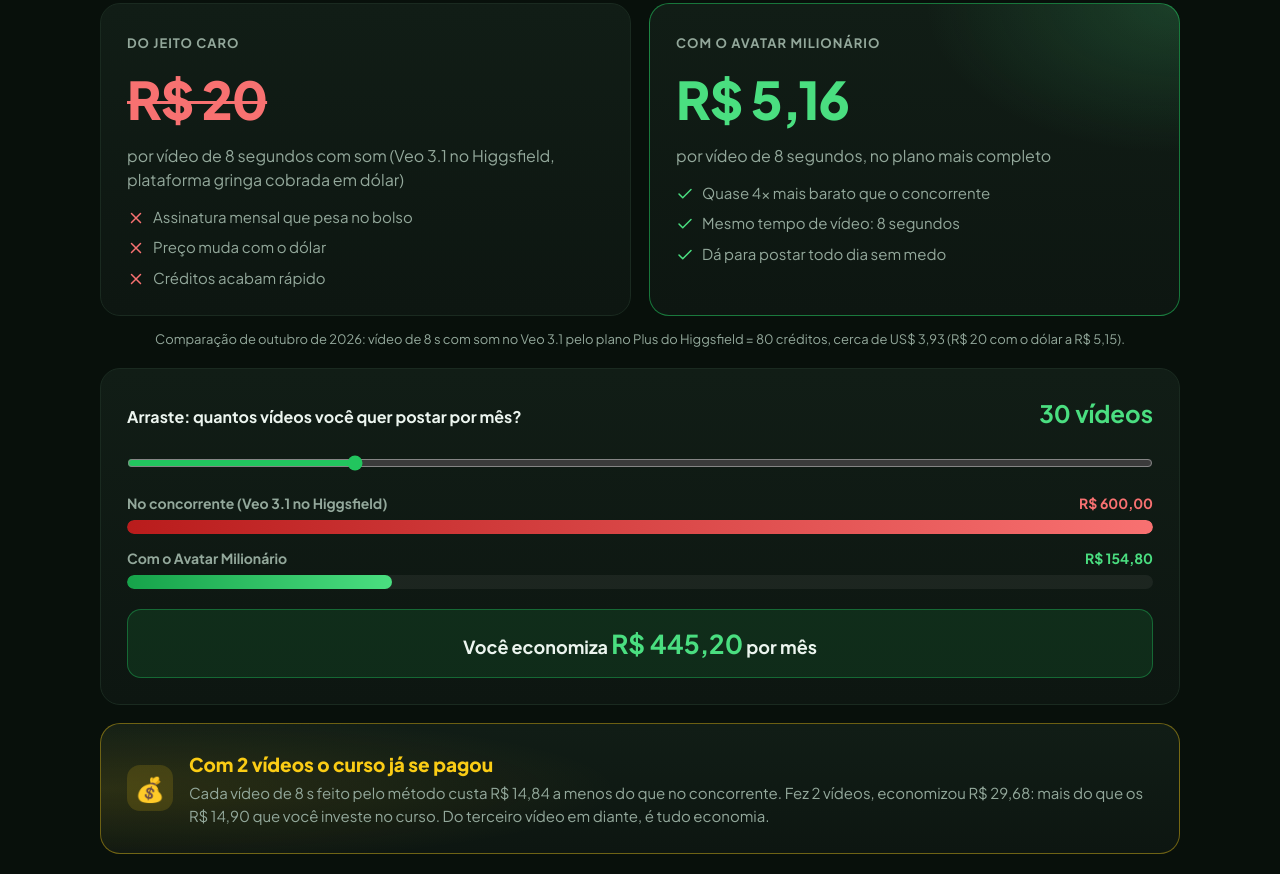
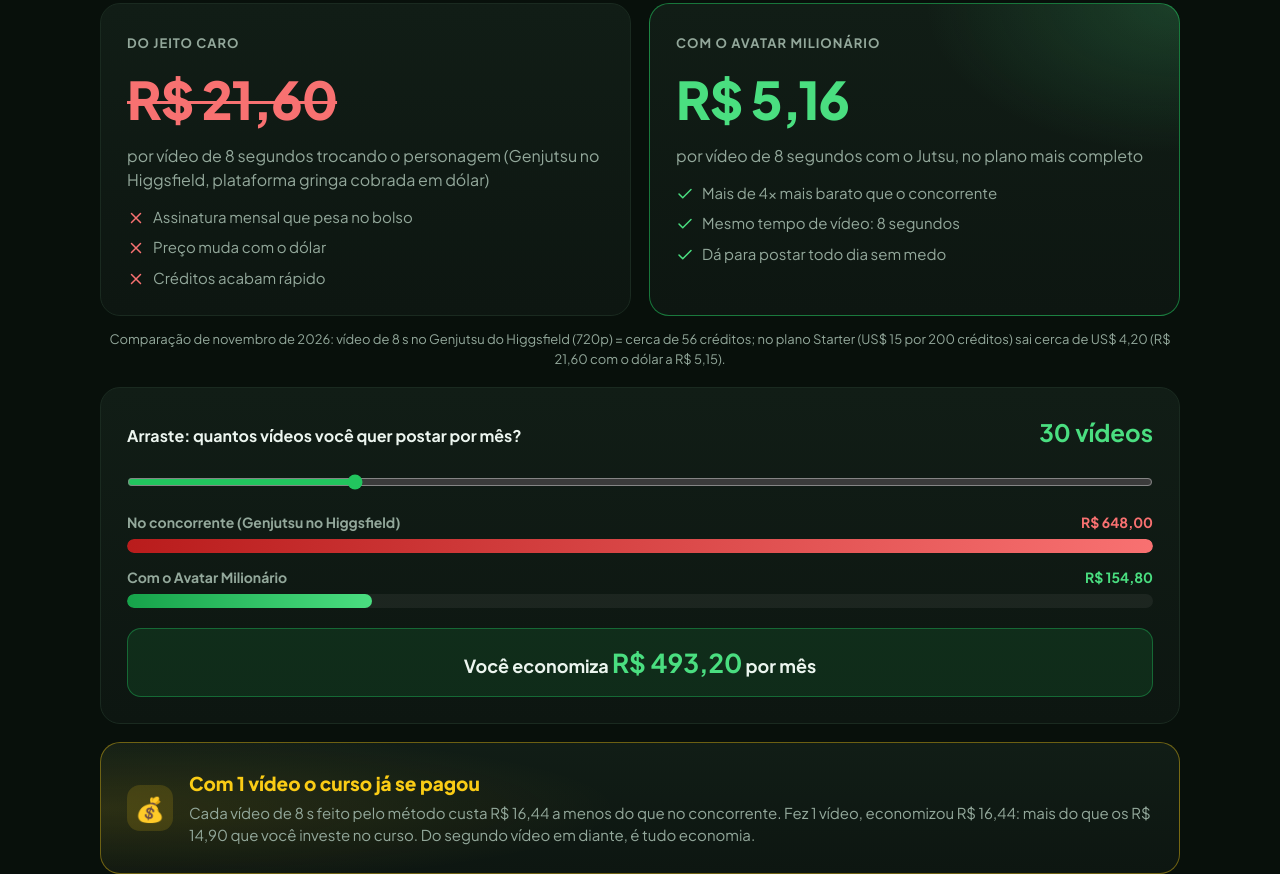
Before and after one commit to alexandrej7888-hue/avatar-milionario-imagens, a plain HTML site: page vendas/index.html in a window 1280 px wide. Shown: the part 3392-4266 px from the top of the page. Drawn offline with Linux system fonts and the light colour scheme; files whose address does not match are found by name.

Commit message:
Vendas: comparação com o Genjutsu do Higgsfield (R$ 21,60 por 8 s)
Co-Authored-By: Claude Opus 5.5 <noreply@anthropic.com>

```diff
--- a/vendas/index.html
+++ b/vendas/index.html
@@ -271,22 +271,22 @@ footer{border-top:1px solid var(--line);padding:30px 0;text-align:center;color:v
  </div>
  <div class="wrap reveal">
   <div class="custo">
-   <div class="card ruim"><small>Do jeito caro</small><div class="v">R$ 20</div><p style="color:var(--mut)">por vídeo de 8 segundos com som (Veo 3.1 no Higgsfield, plataforma gringa cobrada em dólar)</p>
+   <div class="card ruim"><small>Do jeito caro</small><div class="v">R$ 21,60</div><p style="color:var(--mut)">por vídeo de 8 segundos trocando o personagem (Genjutsu no Higgsfield, plataforma gringa cobrada em dólar)</p>
     <ul><li><svg viewBox="0 0 24 24"><path d="M18 6 6 18M6 6l12 12"/></svg>Assinatura mensal que pesa no bolso</li><li><svg viewBox="0 0 24 24"><path d="M18 6 6 18M6 6l12 12"/></svg>Preço muda com o dólar</li><li><svg viewBox="0 0 24 24"><path d="M18 6 6 18M6 6l12 12"/></svg>Créditos acabam rápido</li></ul></div>
-   <div class="card bom"><small>Com o Avatar Milionário</small><div class="v">R$ 5,16</div><p style="color:var(--mut)">por vídeo de 8 segundos, no plano mais completo</p>
-    <ul><li><svg viewBox="0 0 24 24"><path d="M20 6 9 17l-5-5"/></svg>Quase 4x mais barato que o concorrente</li><li><svg viewBox="0 0 24 24"><path d="M20 6 9 17l-5-5"/></svg>Mesmo tempo de vídeo: 8 segundos</li><li><svg viewBox="0 0 24 24"><path d="M20 6 9 17l-5-5"/></svg>Dá para postar todo dia sem medo</li></ul></div>
+   <div class="card bom"><small>Com o Avatar Milionário</small><div class="v">R$ 5,16</div><p style="color:var(--mut)">por vídeo de 8 segundos com o Jutsu, no plano mais completo</p>
+    <ul><li><svg viewBox="0 0 24 24"><path d="M20 6 9 17l-5-5"/></svg>Mais de 4x mais barato que o concorrente</li><li><svg viewBox="0 0 24 24"><path d="M20 6 9 17l-5-5"/></svg>Mesmo tempo de vídeo: 8 segundos</li><li><svg viewBox="0 0 24 24"><path d="M20 6 9 17l-5-5"/></svg>Dá para postar todo dia sem medo</li></ul></div>
   </div>
-  <p style="text-align:center;color:var(--mut);font-size:13px;margin:14px 0 18px">Comparação de outubro de 2026: vídeo de 8 s com som no Veo 3.1 pelo plano Plus do Higgsfield = 80 créditos, cerca de US$ 3,93 (R$ 20 com o dólar a R$ 5,15).</p>
+  <p style="text-align:center;color:var(--mut);font-size:13px;margin:14px 0 18px">Comparação de novembro de 2026: vídeo de 8 s no Genjutsu do Higgsfield (720p) = cerca de 56 créditos; no plano Starter (US$ 15 por 200 créditos) sai cerca de US$ 4,20 (R$ 21,60 com o dólar a R$ 5,15).</p>
   <div class="card sim">
    <div class="sim-top"><span>Arraste: quantos vídeos você quer postar por mês?</span><b id="qtd">30 vídeos</b></div>
    <input type="range" min="5" max="120" step="5" value="30" id="rng" aria-label="Vídeos por mês">
    <div class="barras">
-    <div class="barra ruim"><div class="bl"><span>No concorrente (Veo 3.1 no Higgsfield)</span><b id="vCaro">R$ 1.020,00</b></div><div class="bt"><i id="bCaro"></i></div></div>
-    <div class="barra bom"><div class="bl"><span>Com o Avatar Milionário</span><b id="vBom">R$ 60,00</b></div><div class="bt"><i id="bBom"></i></div></div>
+    <div class="barra ruim"><div class="bl"><span>No concorrente (Genjutsu no Higgsfield)</span><b id="vCaro">R$ 648,00</b></div><div class="bt"><i id="bCaro"></i></div></div>
+    <div class="barra bom"><div class="bl"><span>Com o Avatar Milionário</span><b id="vBom">R$ 154,80</b></div><div class="bt"><i id="bBom"></i></div></div>
    </div>
-   <div class="eco">Você economiza <b id="vEco">R$ 960,00</b> por mês</div>
+   <div class="eco">Você economiza <b id="vEco">R$ 493,20</b> por mês</div>
   </div>
-  <div class="card paga"><div class="ico">💰</div><div><h3>Com 4 vídeos o curso já se pagou</h3><p>Cada vídeo de 8 s feito pelo método custa R$ 14,84 a menos do que no concorrente. <span id="pagaTxt">Fez 4 vídeos, economizou R$ 128,00: mais do que os R$ 97 que você investe no curso. Do quinto vídeo em diante, é tudo economia.</span></p></div></div>
+  <div class="card paga"><div class="ico">💰</div><div><h3>Com 4 vídeos o curso já se pagou</h3><p>Cada vídeo de 8 s feito pelo método custa R$ 16,44 a menos do que no concorrente. <span id="pagaTxt">Fez 4 vídeos, economizou R$ 128,00: mais do que os R$ 97 que você investe no curso. Do quinto vídeo em diante, é tudo economia.</span></p></div></div>
  </div>
 </section>
 
@@ -417,9 +417,9 @@ const linkC=u=>String(u).replace(/pay\.cakto\.com\.br\/6km86xk(_\d+)?/,'pay.cakt
 const CHECKOUT=linkC(CFG.checkout||'https://pay.cakto.com.br/ru2xz6h');
 /* Preço da oferta: R$ 97 nas páginas do •C, R$ 14,90 nas outras (por cima do AM_CFG.preco e do preço salvo no painel do afiliado) */
 const PRECO=PRODUTO_C.test(CHECKOUT)?'97':'14,90';
-/* Escreve o preço em todos os lugares da página. Cada vídeo de 8 s economiza R$ 14,84 (R$ 20 no concorrente - R$ 5,16), então o curso se paga com o primeiro número de vídeos que passa do preço (97 = 7). */
+/* Escreve o preço em todos os lugares da página. Cada vídeo de 8 s economiza R$ 16,44 (R$ 21,60 no Genjutsu do Higgsfield - R$ 5,16), então o curso se paga com o primeiro número de vídeos que passa do preço (97 = 7). */
 const brlTxt=v=>'R$ '+v.toFixed(2).replace('.',',');
-const CARO=20, BARATO=5.16;
+const CARO=21.6, BARATO=5.16;
 const ORD=['primeiro','segundo','terceiro','quarto','quinto','sexto','sétimo','oitavo','nono','décimo'];
 function aplicarPreco(p){
   document.querySelectorAll('.precoTxt').forEach(e=>e.textContent=p);
@@ -456,7 +456,7 @@ const FAQ=[
  ['Preciso saber mexer com IA?','Não. As aulas começam do zero e mostram cada clique na tela. Se você sabe usar o celular, consegue acompanhar.'],
  ['Funciona no celular?','Sim. A área de membros e as ferramentas funcionam no celular, no tablet e no computador.'],
  ['Vou precisar aparecer nos vídeos?','Nunca. Quem aparece é o seu avatar. Você não precisa gravar a sua voz nem o seu rosto.'],
- ['Quanto custa cada vídeo?','Cada vídeo de 8 segundos sai por R$ 5,16 no plano mais completo, menos de R$ 5,50. No concorrente (Veo 3.1 com som no Higgsfield) o mesmo vídeo de 8 s sai por cerca de R$ 20. O passo a passo com os custos está dentro do curso.'],
+ ['Quanto custa cada vídeo?','Cada vídeo de 8 segundos sai por R$ 5,16 no plano mais completo, menos de R$ 5,50. No concorrente (Genjutsu no Higgsfield) o mesmo vídeo de 8 s sai por cerca de R$ 21,60. O passo a passo com os custos está dentro do curso.'],
  ['Os vídeos vão viralizar com certeza?','Ninguém pode garantir viralização. O que o método faz é colocar o seu avatar em formatos que já provaram que viralizam, o que aumenta muito as suas chances.'],
  ['É mensalidade?','Não. É pagamento único no Pix ou no cartão.'],
  ['Como recebo o acesso?','Assim que o pagamento é aprovado, você recebe o acesso no e-mail usado na compra.'],
```
